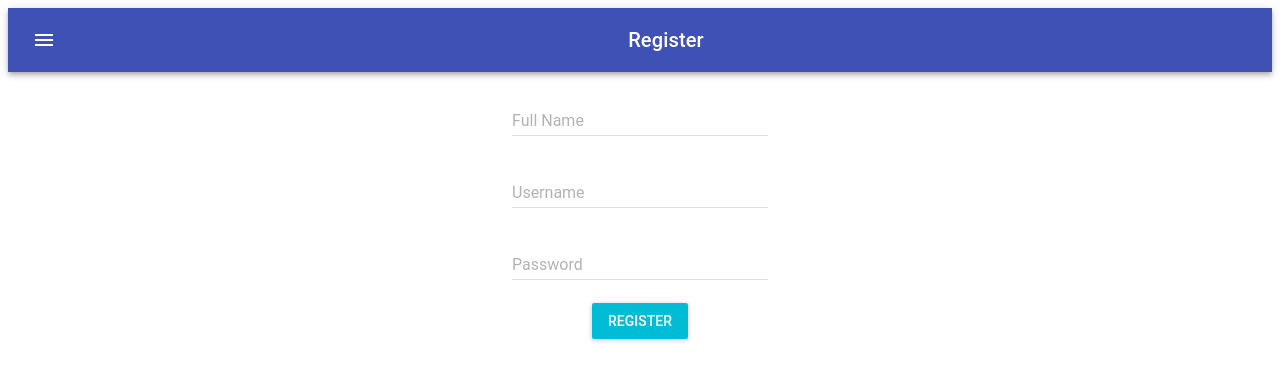
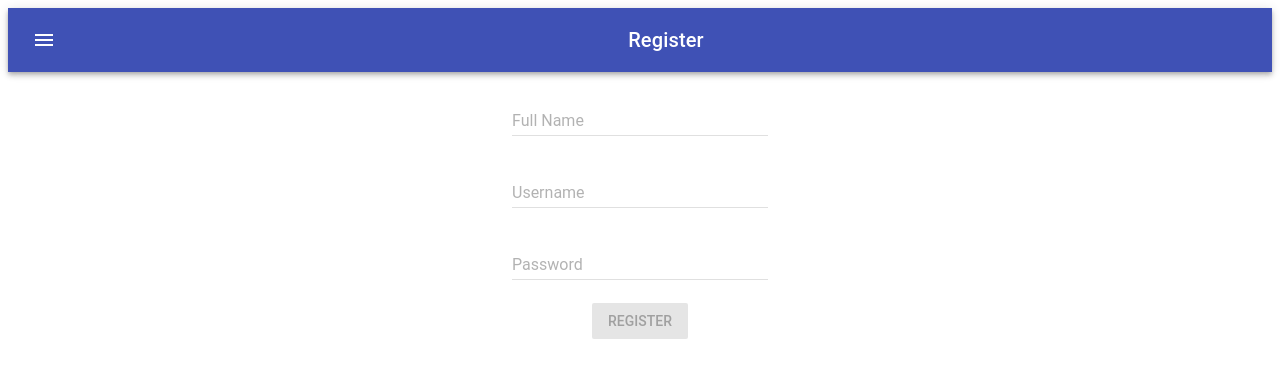
Before and after one commit to jakelemar98/mern-app, a React (Create React App) app in the folder front-end/react-app/: page /regForm in a window 1280 px wide. Shown: the top 380 px of the page. Built offline with nearby package versions, Linux system fonts and the light colour scheme.

Commit message:
disabled register if not input

```diff
--- a/front-end/react-app/src/components/RegForm.js
+++ b/front-end/react-app/src/components/RegForm.js
@@ -93,6 +93,7 @@ export class RegForm extends Component {
             primary={true}
             style={styles.button}
             onClick={this.register}
+            disabled={!this.state.name || !this.state.username || this.state.password}
           />
         </React.Fragment>
       </MuiThemeProvider>
```
